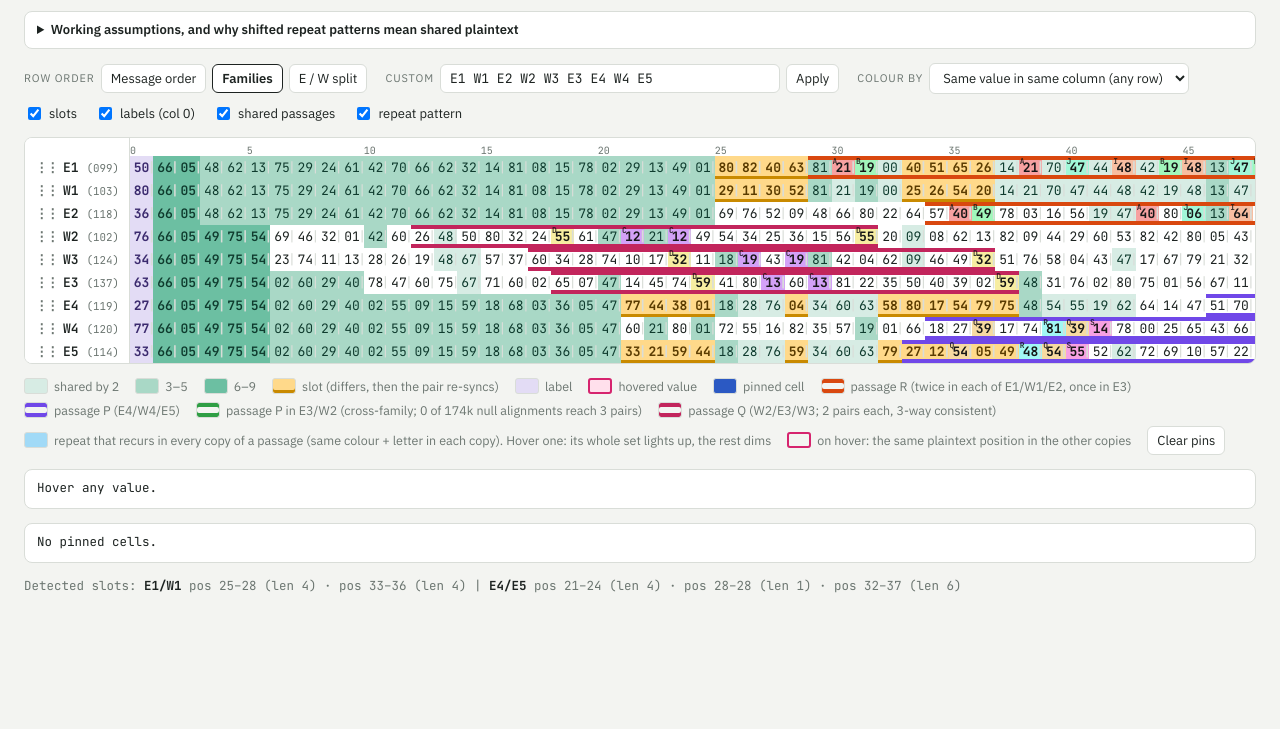
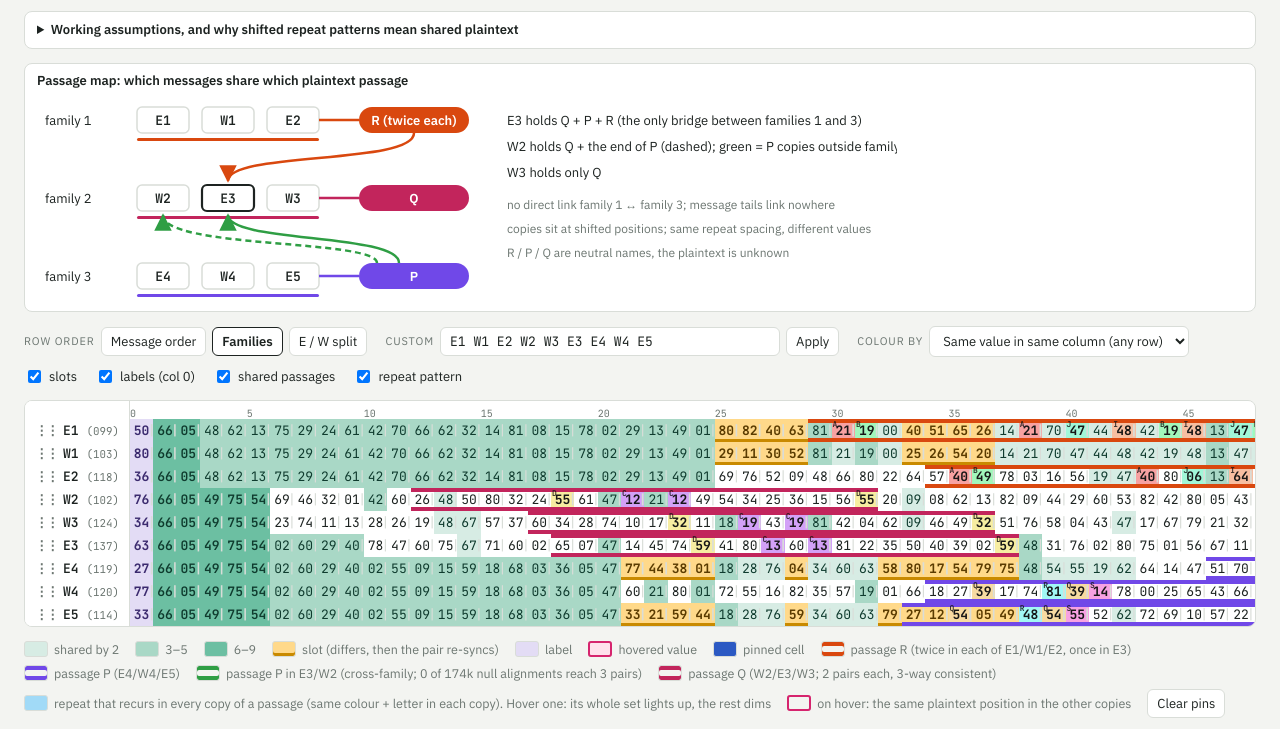
Before and after one commit to binaryalgorithm/binaryalgorithm.github.io, a plain HTML site: page noita-eye-grid/index.html in a window 1280 px wide. Shown: the part 71-800 px from the top of the page. Drawn offline with Linux system fonts and the light colour scheme.

Commit message:
Eye grid: add passage map diagram
Co-Authored-By: Claude Opus 5.5 <noreply@anthropic.com>

```diff
--- a/noita-eye-grid/index.html
+++ b/noita-eye-grid/index.html
@@ -27,6 +27,14 @@ body{background:var(--bg);color:var(--fg);font-family:var(--sans);font-size:14px
 .wrap{padding-inline:16px;padding-block:18px 28px;display:grid;gap:14px;max-width:100%}
 h1{font-size:18px;font-weight:600;margin:0;letter-spacing:.01em}
 .sub{color:var(--muted);font-size:13px;margin:2px 0 0}
+.pmap{background:var(--panel);border:1px solid var(--rule);border-radius:8px;padding:8px 12px}
+.pmap h2{font-size:13px;margin:0 0 4px}
+.pmap svg{display:block;width:100%;max-width:860px;height:auto}
+.pmap svg text{font-family:var(--sans);font-size:13px;fill:var(--fg)}
+.pmap svg .mono{font-family:var(--mono);font-weight:600}
+.pmap svg .muted{fill:var(--muted);font-size:12px}
+.pmap svg .box{fill:var(--panel);stroke:var(--rule);stroke-width:1.5}
+.pmap svg .hub{stroke:var(--fg);stroke-width:2.2}
 details.about{background:var(--panel);border:1px solid var(--rule);border-radius:8px;padding:8px 12px;font-size:13px;line-height:1.5}
 details.about summary{cursor:pointer;font-weight:600}
 details.about h2{font-size:13px;margin:10px 0 2px}
@@ -126,6 +134,25 @@ td.colhot{box-shadow:inset 0 0 0 9999px rgba(127,127,127,.12)}
       <li>This says the plaintext is the same. It says nothing about what that plaintext is.</li>
     </ul>
   </details>
+
+  <section class="pmap" aria-label="Passage map">
+    <h2>Passage map: which messages share which plaintext passage</h2>
+    <svg viewBox="0 0 860 210" role="img" aria-label="Passage map: family 1 E1 W1 E2 share passage R twice each; family 2 W2 E3 W3 share passage Q; family 3 E4 W4 E5 share passage P. E3 also holds P and R; W2 also holds the end of P.">
+<defs><marker id="aR" viewBox="0 0 10 10" refX="9" refY="5" markerWidth="7" markerHeight="7" orient="auto-start-reverse"><path d="M0,0 L10,5 L0,10 z" style="fill:var(--pR1)"/></marker><marker id="aP" viewBox="0 0 10 10" refX="9" refY="5" markerWidth="7" markerHeight="7" orient="auto-start-reverse"><path d="M0,0 L10,5 L0,10 z" style="fill:var(--pP2)"/></marker></defs>
+<text x="8" y="32">family 1</text><rect class="box" x="100" y="14" width="52" height="26" rx="5"/><text class="mono" x="126" y="32" text-anchor="middle">E1</text><rect class="box" x="165" y="14" width="52" height="26" rx="5"/><text class="mono" x="191" y="32" text-anchor="middle">W1</text><rect class="box" x="230" y="14" width="52" height="26" rx="5"/><text class="mono" x="256" y="32" text-anchor="middle">E2</text><rect x="100" y="45" width="182" height="3" rx="1.5" style="fill:var(--pR1)"/><line x1="282" y1="27" x2="322" y2="27" style="stroke:var(--pR1)" stroke-width="2.5"/><rect x="322" y="14" width="110" height="26" rx="13" style="fill:var(--pR1)"/><text x="377" y="32" text-anchor="middle" style="fill:#fff;font-weight:600">R (twice each)</text>
+<text x="8" y="110">family 2</text><rect class="box" x="100" y="92" width="52" height="26" rx="5"/><text class="mono" x="126" y="110" text-anchor="middle">W2</text><rect class="box hub" x="165" y="92" width="52" height="26" rx="5"/><text class="mono" x="191" y="110" text-anchor="middle">E3</text><rect class="box" x="230" y="92" width="52" height="26" rx="5"/><text class="mono" x="256" y="110" text-anchor="middle">W3</text><rect x="100" y="123" width="182" height="3" rx="1.5" style="fill:var(--pQ)"/><line x1="282" y1="105" x2="322" y2="105" style="stroke:var(--pQ)" stroke-width="2.5"/><rect x="322" y="92" width="110" height="26" rx="13" style="fill:var(--pQ)"/><text x="377" y="110" text-anchor="middle" style="fill:#fff;font-weight:600">Q</text>
+<text x="8" y="188">family 3</text><rect class="box" x="100" y="170" width="52" height="26" rx="5"/><text class="mono" x="126" y="188" text-anchor="middle">E4</text><rect class="box" x="165" y="170" width="52" height="26" rx="5"/><text class="mono" x="191" y="188" text-anchor="middle">W4</text><rect class="box" x="230" y="170" width="52" height="26" rx="5"/><text class="mono" x="256" y="188" text-anchor="middle">E5</text><rect x="100" y="201" width="182" height="3" rx="1.5" style="fill:var(--pP1)"/><line x1="282" y1="183" x2="322" y2="183" style="stroke:var(--pP1)" stroke-width="2.5"/><rect x="322" y="170" width="110" height="26" rx="13" style="fill:var(--pP1)"/><text x="377" y="188" text-anchor="middle" style="fill:#fff;font-weight:600">P</text>
+<path d="M377,40 C377,72 191,58 191,88" fill="none" style="stroke:var(--pR1)" stroke-width="2.5" marker-end="url(#aR)"/>
+<path d="M362,170 C362,140 191,150 191,122" fill="none" style="stroke:var(--pP2)" stroke-width="2.5" marker-end="url(#aP)"/>
+<path d="M340,170 C340,146 126,156 126,122" fill="none" style="stroke:var(--pP2)" stroke-width="2.5" stroke-dasharray="6 4" marker-end="url(#aP)"/>
+<text x="470" y="32">E3 holds Q + P + R (the only bridge between families 1 and 3)</text>
+<text x="470" y="58">W2 holds Q + the end of P (dashed); green = P copies outside family 3, as in the grid</text>
+<text x="470" y="84">W3 holds only Q</text>
+<text class="muted" x="470" y="116">no direct link family 1 ↔ family 3; message tails link nowhere</text>
+<text class="muted" x="470" y="140">copies sit at shifted positions; same repeat spacing, different values</text>
+<text class="muted" x="470" y="164">R / P / Q are neutral names, the plaintext is unknown</text>
+</svg>
+  </section>
 
   <div class="controls">
     <div class="group" id="orders"><span>Row order</span></div>
```
